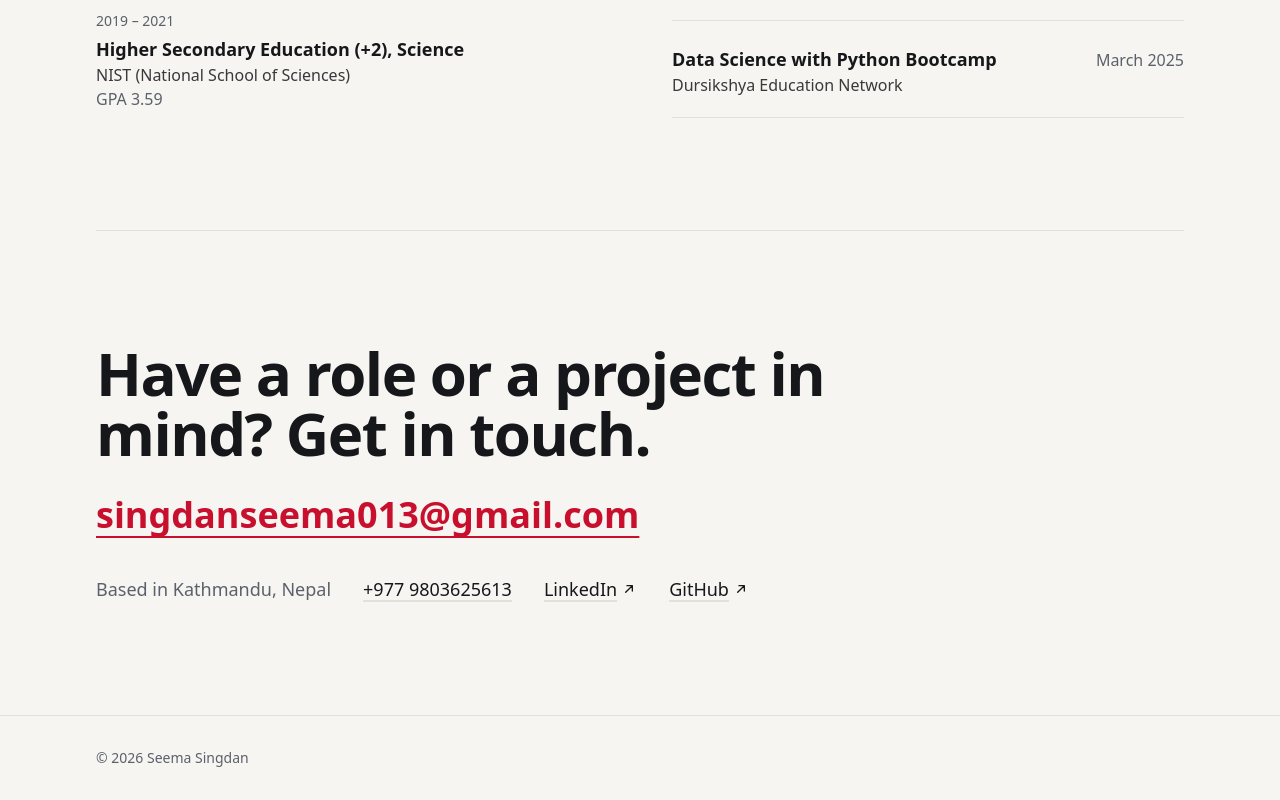
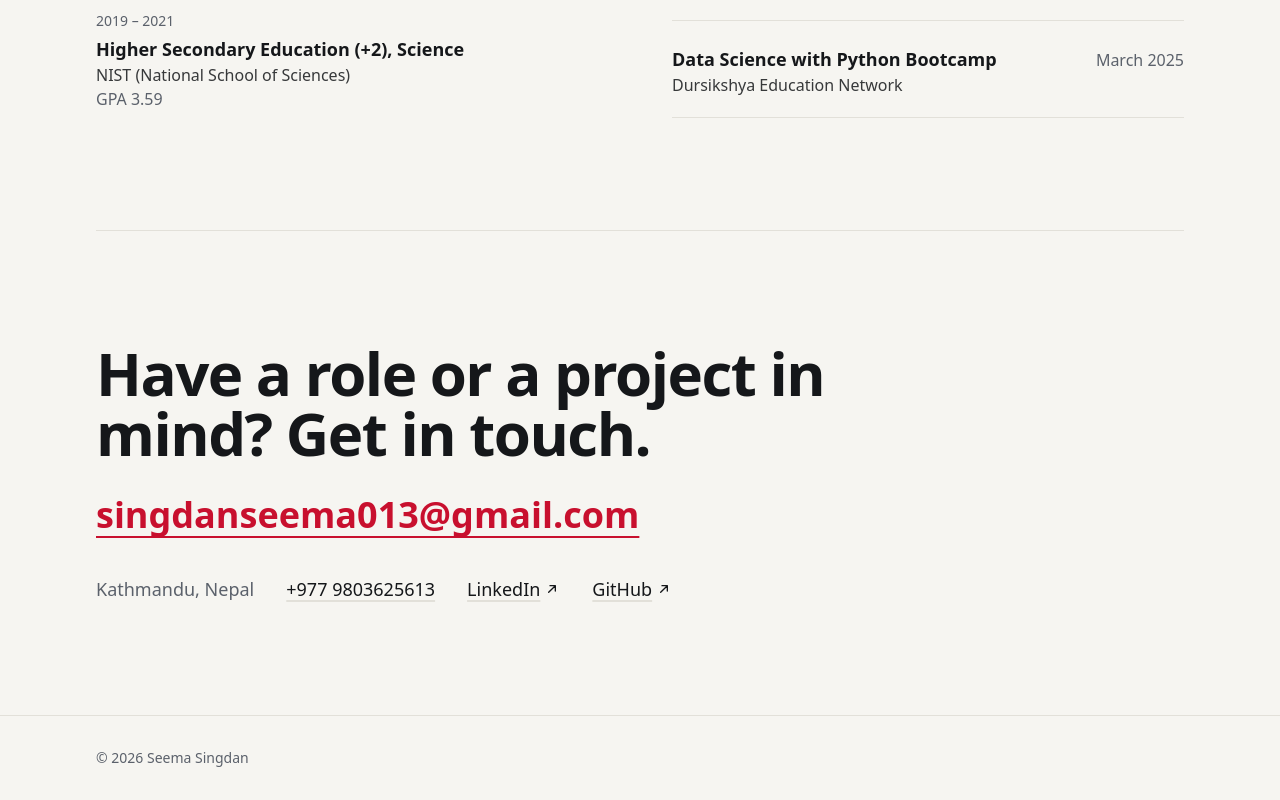
Before and after one commit to Cma-13/My-portfolio, a React (Vite) app: page / in a window 1280 px wide. Shown: the part 3680-4480 px from the top of the page. Built offline with nearby package versions, Linux system fonts and the light colour scheme.

Commit message:
fix: simpler location text

```diff
--- a/src/App.jsx
+++ b/src/App.jsx
@@ -257,7 +257,7 @@ function Contact() {
         {profile.email}
       </a>
       <div className="mt-10 flex flex-wrap gap-x-8 gap-y-4 text-lg">
-        <span className="text-muted">Based in {profile.location}</span>
+        <span className="text-muted">{profile.location}</span>
         <a href={`tel:${profile.phone.replace(/\s/g, "")}`} className="font-medium underline decoration-line decoration-2 underline-offset-4 hover:decoration-crimson">
           {profile.phone}
         </a>
```
